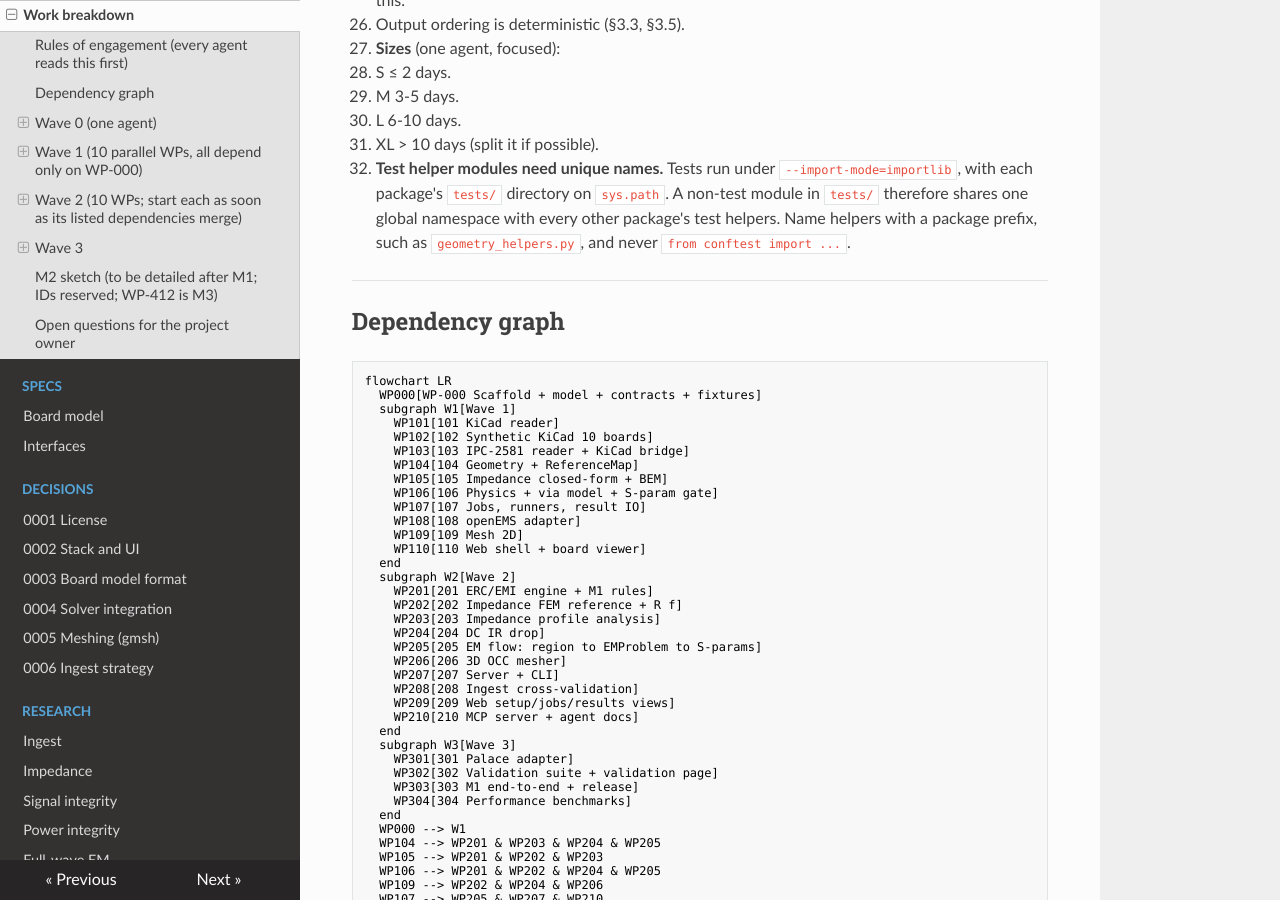
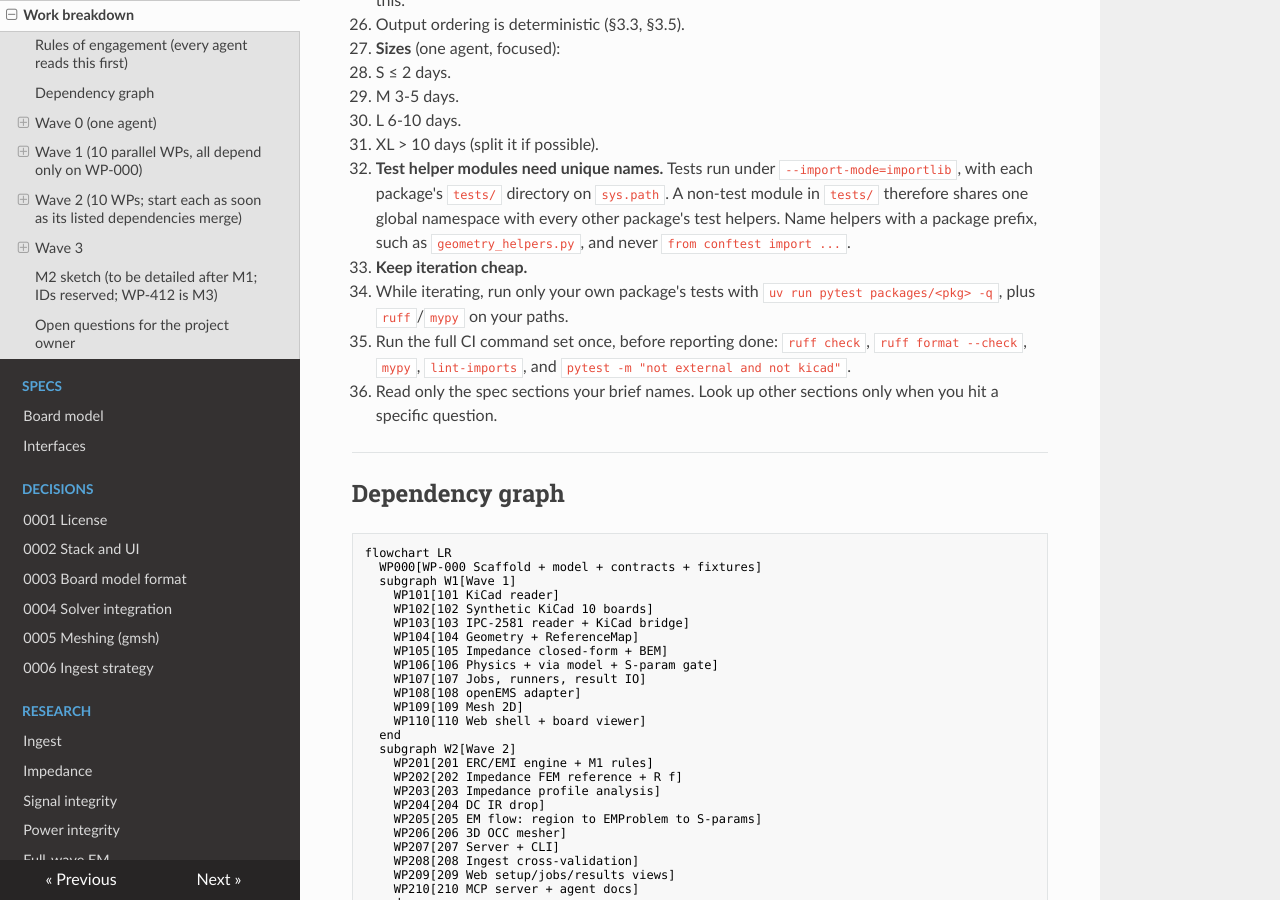
Before and after one commit to C-My-Code/Open_Analysis, an MkDocs documentation site: the page built from docs/TASKS.md, in a window 1280 px wide and 900 px high, scrolled down 1231 px. Built offline with MkDocs 1.6.1, drawn with Linux system fonts in a browser that asks for light colours; nearby versions of some CDN libraries.

Commit message:
Rules of engagement: cheap iteration (rule 9)
Co-Authored-By: Claude Opus 5.5 <noreply@anthropic.com>
Claude-Session: https://claude.ai/code/session_011igm87KKv2vvAPV69iyBbW

```diff
--- a/docs/TASKS.md
+++ b/docs/TASKS.md
@@ -37,6 +37,11 @@ Status: v1, 2026-10-27 (AI integration added per ADR-0007). This file covers M0
    - XL > 10 days (split it if possible).
 
 8. **Test helper modules need unique names.** Tests run under `--import-mode=importlib`, with each package's `tests/` directory on `sys.path`. A non-test module in `tests/` therefore shares one global namespace with every other package's test helpers. Name helpers with a package prefix, such as `geometry_helpers.py`, and never `from conftest import ...`.
+
+9. **Keep iteration cheap.**
+   - While iterating, run only your own package's tests with `uv run pytest packages/<pkg> -q`, plus `ruff`/`mypy` on your paths.
+   - Run the full CI command set once, before reporting done: `ruff check`, `ruff format --check`, `mypy`, `lint-imports`, and `pytest -m "not external and not kicad"`.
+   - Read only the spec sections your brief names. Look up other sections only when you hit a specific question.
 
 ---
 
```
